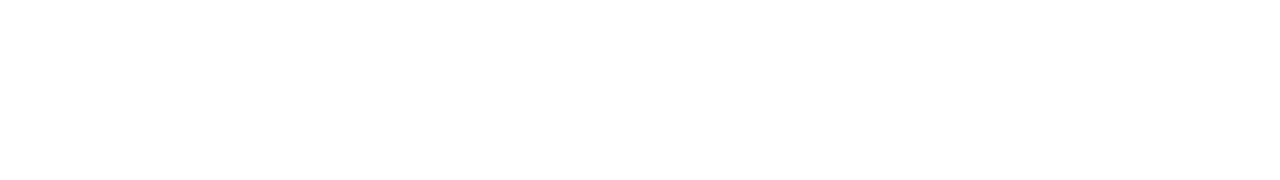
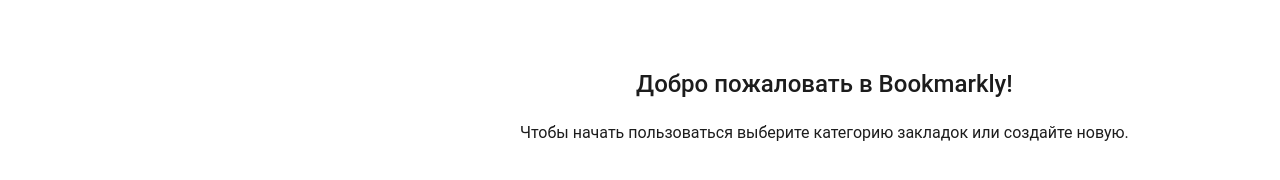
Before and after one commit to AlariCode/21-vue-2, a Vue app: page /main in a window 1280 px wide. Shown: the part 234-414 px from the top of the page. Built offline with nearby package versions, Linux system fonts and the light colour scheme; no server answers; the HTML template or start-up script is replaced by a standard one.

Commit message:
Упражнение - Главная страница

```diff
--- a/src/views/IndexView.vue
+++ b/src/views/IndexView.vue
@@ -1 +1,26 @@
-<template>Index</template>
+<template>
+  <div class="index">
+    <h1 class="index__header">Добро пожаловать в Bookmarkly!</h1>
+    <p class="index__description">
+      Чтобы начать пользоваться выберите категорию закладок или создайте новую.
+    </p>
+  </div>
+</template>
+
+<style scoped>
+.index {
+  display: flex;
+  flex-direction: column;
+  align-items: center;
+  justify-content: center;
+  gap: 25px;
+  min-height: 50vh;
+}
+.index__header {
+  font-size: 24px;
+  font-weight: 500;
+}
+.index__description {
+  font-size: 16px;
+}
+</style>
--- a/src/views/MainView.vue
+++ b/src/views/MainView.vue
@@ -24,6 +24,6 @@
   margin: 140px auto 0 auto;
 }
 .nav {
-  min-width: 400px;
+  min-width: 320px;
 }
 </style>
```
